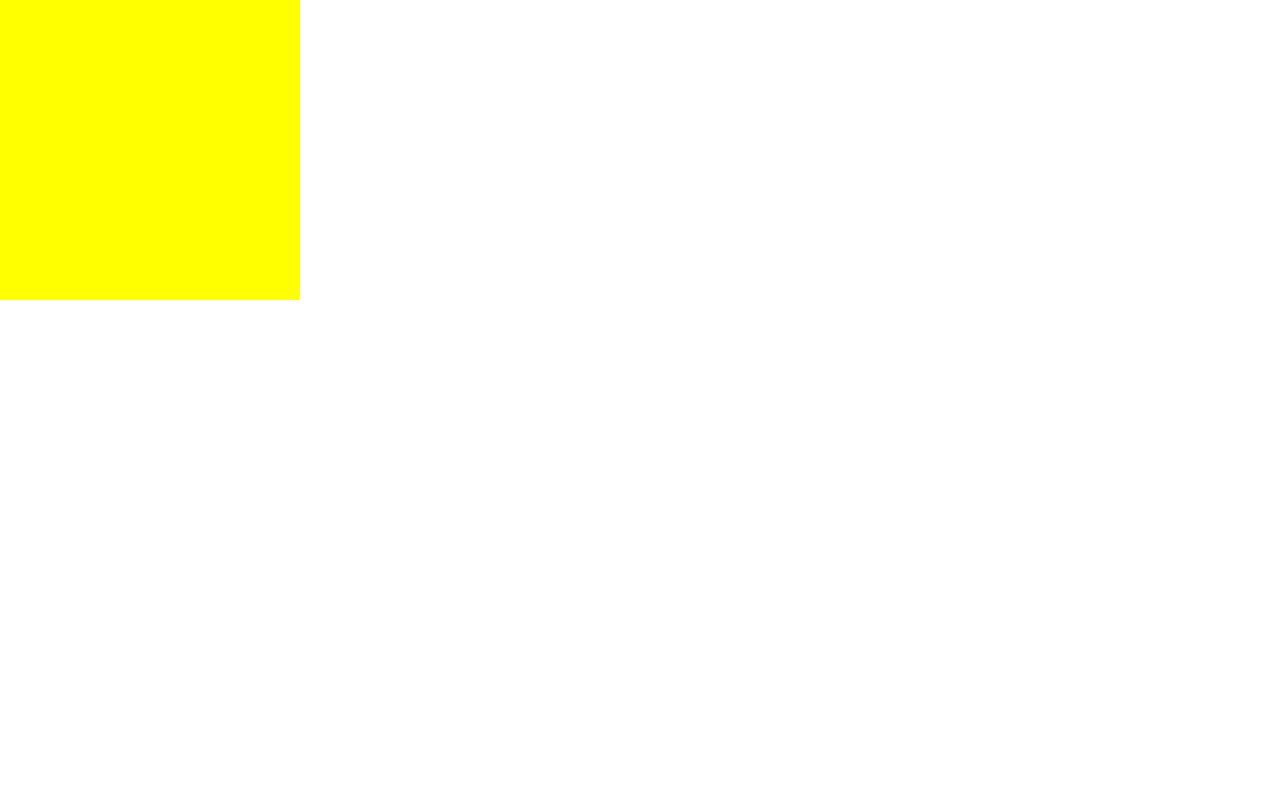
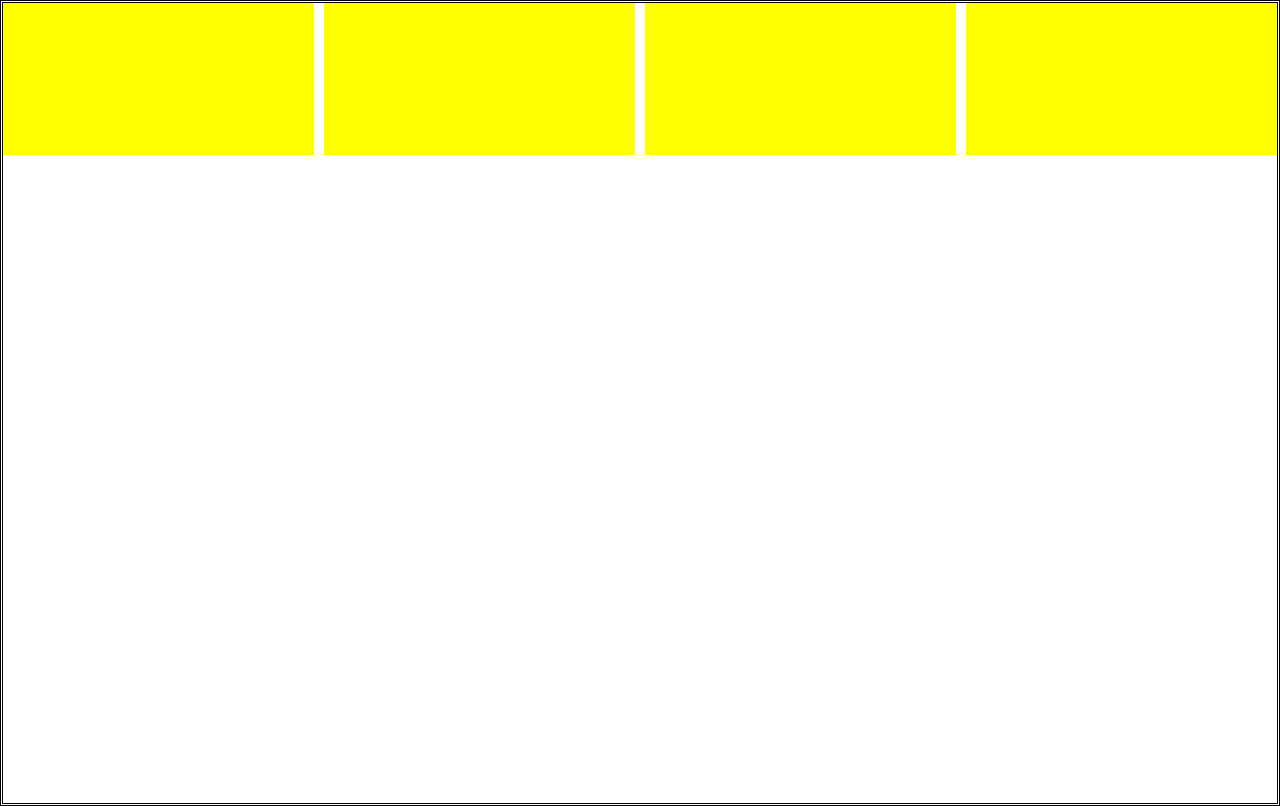
Before and after one commit to aisha-gregg/meme-match, a React (Create React App) app: page /game in a window 1280 px wide. Built offline with nearby package versions, Linux system fonts and the light colour scheme.

Commit message:
Create Image Repository

```diff
--- a/src/App.js
+++ b/src/App.js
@@ -1,6 +1,6 @@
 import React from "react";
 
-import { Game } from "./pages/Game";
+import { Game } from "../src/pages/Game";
 
 import "./App.css";
 import { BrowserRouter as Router, Switch, Route, Link } from "react-router-dom";
--- a/src/components/Board.jsx
+++ b/src/components/Board.jsx
@@ -1,17 +1,28 @@
-import React from "react";
+import React, { useEffect, useState } from "react";
 import styles from "./board.module.css";
 import classNames from "classnames/bind";
+import { MemeRepository } from "./MemeRepository";
+import { Card } from "./Card";
+
 const cx = classNames.bind(styles);
 
 export function Board() {
+  const [memes, setMemes] = useState([]);
+  useEffect(() => {
+    fetchMemes();
+  }, []);
+
+  async function fetchMemes() {
+    const memeRepository = new MemeRepository();
+    const memes = await memeRepository.findAll();
+    setMemes(memes);
+  }
+
   return (
     <div className={cx("gameBoard")}>
-      <img src="meme-mujer-gritando.jpg" />
-      <img src="meme-mujer-gritando.jpg" />
-      <img src="meme-mujer-gritando.jpg" />
-      <img src="meme-mujer-gritando.jpg" />
-      <img src="meme-mujer-gritando.jpg" />
-      <img src="meme-mujer-gritando.jpg" />
+      {memes.map((meme) => (
+        <Card key={meme.id} image={meme.image}></Card>
+      ))}
     </div>
   );
 }
--- a/src/components/Card.jsx
+++ b/src/components/Card.jsx
@@ -1,9 +1,30 @@
-import React from "react";
+import React, { useState } from "react";
+import styles from "./card.module.css";
+import classNames from "classnames/bind";
+
+const cx = classNames.bind(styles);
 
 export function Card({ image }) {
+  const [isFlipped, setIsFlipped] = useState(false);
+
   return (
-    <div className={styles.card}>
-      <img src={image} alt="gameImage" />;
-    </div>
+    <>
+      <div className={cx("scene")}>
+        <div
+          className={cx("card", {
+            "is-flipped": !isFlipped,
+          })}
+          onClick={() => {
+            setIsFlipped(!isFlipped);
+          }}
+        >
+          <div className={cx("card-face", "card-front")}>
+            <img src={image} className={cx("image")} />
+          </div>
+
+          <div className={cx("card-face", "card-back")}></div>
+        </div>
+      </div>
+    </>
   );
 }
--- /dev/null
+++ b/src/components/MemeRepository.js
@@ -0,0 +1,10 @@
+export class MemeRepository {
+  async findAll() {
+    return [
+      { id: "1", image: "meme-mujer-gritando.jpg" },
+      { id: "1", image: "meme-mujer-gritando.jpg" },
+      { id: "1", image: "meme-mujer-gritando.jpg" },
+      { id: "1", image: "meme-mujer-gritando.jpg" },
+    ];
+  }
+}
--- a/src/components/board.module.css
+++ b/src/components/board.module.css
@@ -1,7 +1,9 @@
 .gameBoard {
   display: grid;
-  grid-template-columns: repeat(auto-fill, minmax(100px, 2fr));
+  grid-template-columns: repeat(auto-fit, minmax(200px, 1fr));
+  grid-template-rows: repeat(5, 1fr);
   grid-gap: 10px;
+  height: 100vh;
   padding: var(--medium);
   border-style: double;
 }
--- /dev/null
+++ b/src/components/card.module.css
@@ -0,0 +1,37 @@
+.scene {
+  width: 100%;
+  height: 100%;
+  perspective: 600px;
+}
+
+.card {
+  border-radius: 5px;
+  width: 100%;
+  height: 100%;
+  position: relative;
+  cursor: pointer;
+  transform-style: preserve-3d;
+  transform-origin: center right;
+  transition: transform 1s;
+}
+
+.card-face {
+  position: absolute;
+  width: 100%;
+  height: 100%;
+  backface-visibility: hidden;
+}
+
+.card-back {
+  background-color: var(--secondary-color);
+  transform: rotateY(180deg);
+}
+
+.image {
+  object-fit: cover;
+  height: 100%;
+}
+
+.is-flipped {
+  transform: translateX(-100%) rotateY(-180deg);
+}
--- a/src/pages/Game.jsx
+++ b/src/pages/Game.jsx
@@ -1,30 +1,6 @@
-import React, { useState } from "react";
-import styles from "./game.module.css";
-import classNames from "classnames/bind";
-
-const cx = classNames.bind(styles);
+import React from "react";
+import { Board } from "../components/Board";
 
 export function Game() {
-  const [isFlipped, setIsFlipped] = useState(false);
-
-  return (
-    <>
-      <div className={cx("scene")}>
-        <div
-          className={cx("card", {
-            "is-flipped": !isFlipped,
-          })}
-          onClick={() => {
-            setIsFlipped(!isFlipped);
-          }}
-        >
-          <div className={cx("card-face", "card-front")}>
-            <img src="meme-mujer-gritando.jpg" className={cx("image")} />
-          </div>
-
-          <div className={cx("card-face", "card-back")}></div>
-        </div>
-      </div>
-    </>
-  );
+  return <Board></Board>;
 }
--- a/src/pages/Home.jsx
+++ b/src/pages/Home.jsx
@@ -2,14 +2,12 @@ import React from "react";
 import { Form } from "../components/Form";
 
 import { Page } from "../components/Page";
-import { Board } from "../components/Board";
 
 export function Home() {
   return (
     <>
       <Page></Page>
       <Form></Form>
-      <Board></Board>
     </>
   );
 }
--- a/src/pages/game.module.css
+++ /dev/null
@@ -1,37 +0,0 @@
-.scene {
-  width: 300px;
-  height: 300px;
-  perspective: 600px;
-}
-
-.card {
-  border-radius: 5px;
-  width: 100%;
-  height: 100%;
-  position: relative;
-  cursor: pointer;
-  transform-style: preserve-3d;
-  transform-origin: center right;
-  transition: transform 1s;
-}
-
-.card-face {
-  position: absolute;
-  width: 100%;
-  height: 100%;
-  backface-visibility: hidden;
-}
-
-.card-back {
-  background-color: var(--secondary-color);
-  transform: rotateY(180deg);
-}
-
-.image {
-  object-fit: cover;
-  height: 100%;
-}
-
-.is-flipped {
-  transform: translateX(-100%) rotateY(-180deg);
-}
```
